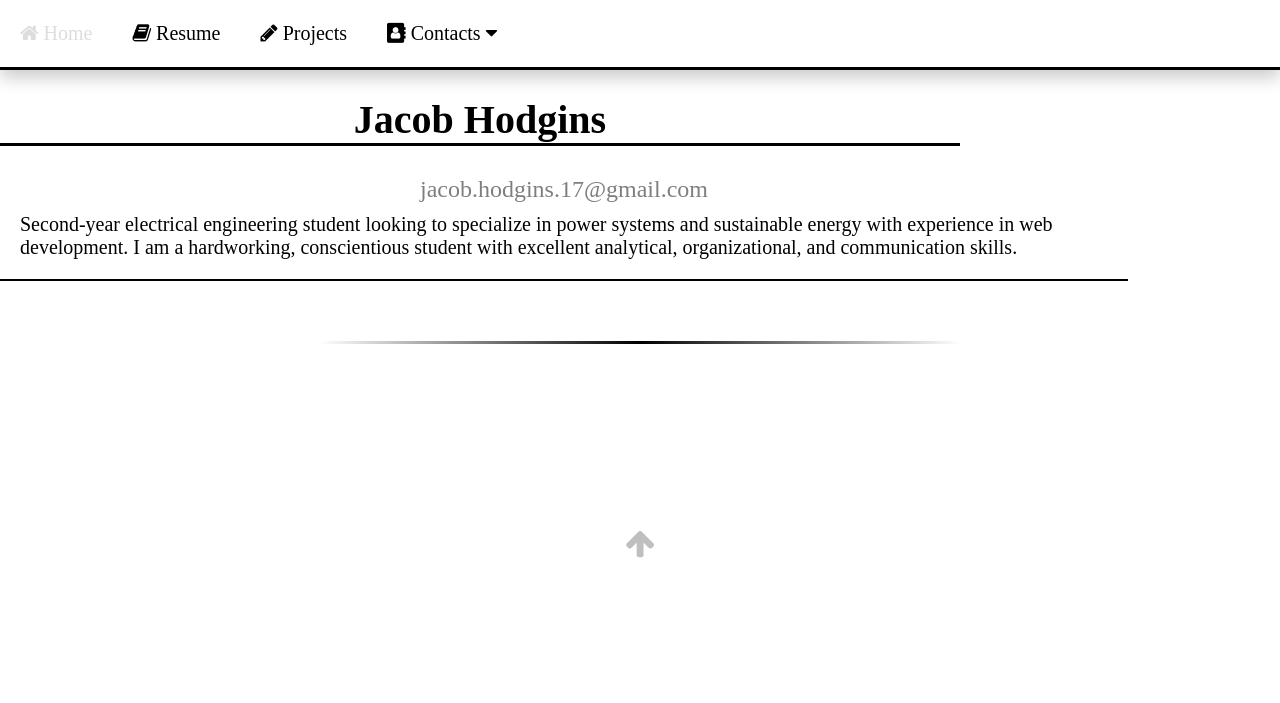
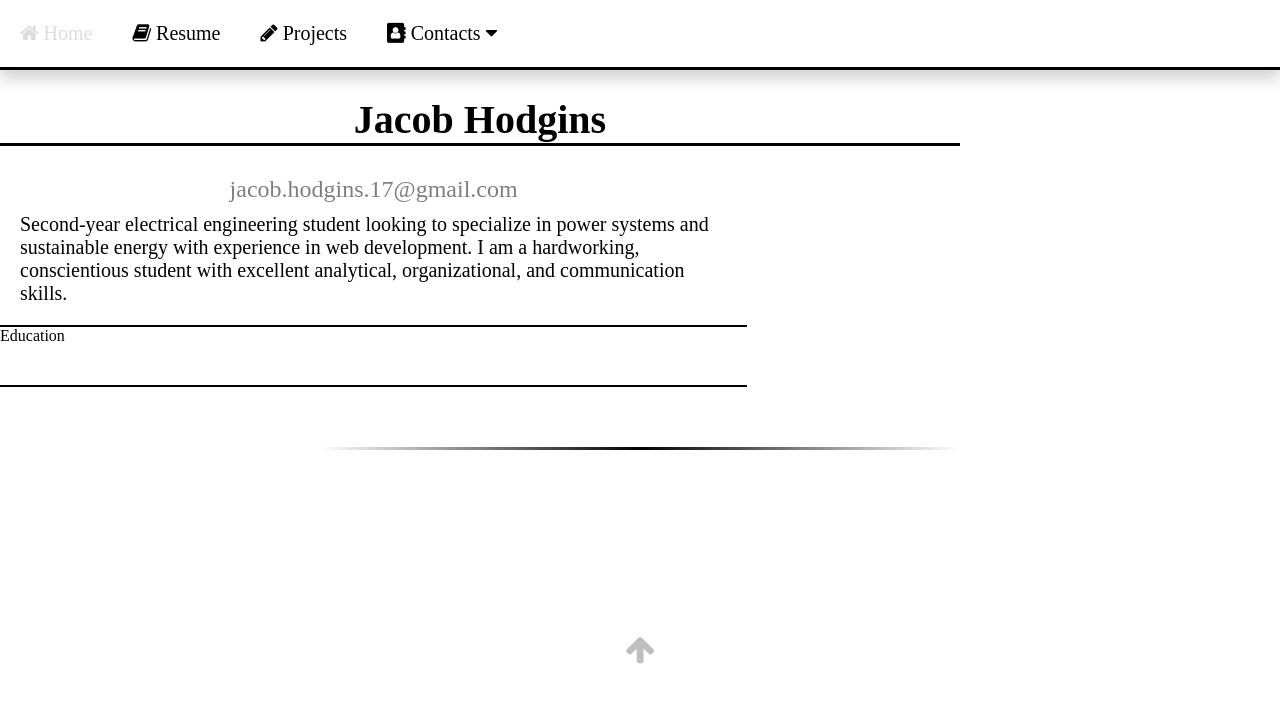
Before and after one commit to JacobHodgins/hodginsjacob, a Jekyll site: the page built from resume/index.html, in a window 1280 px wide. Shown: the top 703 px of the page. Built offline with Jekyll 4.4.1, drawn with Linux system fonts in a browser that asks for light colours.

Commit message:
Update index.html

```diff
--- a/resume/index.html
+++ b/resume/index.html
@@ -3,10 +3,21 @@ layout: default
 title: Resume
 ---
 <div class="resume-index-page">
+
   <div class="resume-my-name"><b>Jacob Hodgins</b></div>
-  <div class="resume-content content">
-    <div class="resume-my-email">jacob.hodgins.17@gmail.com</div>
-    <p>Second-year electrical engineering student looking to specialize in power systems and sustainable energy with experience in web development. I am a
+
+  <div class="content">
+
+    <div class="resume-content">
+
+      <div class="resume-my-email">jacob.hodgins.17@gmail.com</div>
+
+      <p>Second-year electrical engineering student looking to specialize in power systems and sustainable energy with experience in web development. I am a
       hardworking, conscientious student with excellent analytical, organizational, and communication skills.</p>
+
+    </div>
+
+    <div class="resume-title">Education</div>
+    <div class="resume-content"></div>
   </div>
 </div>
```
